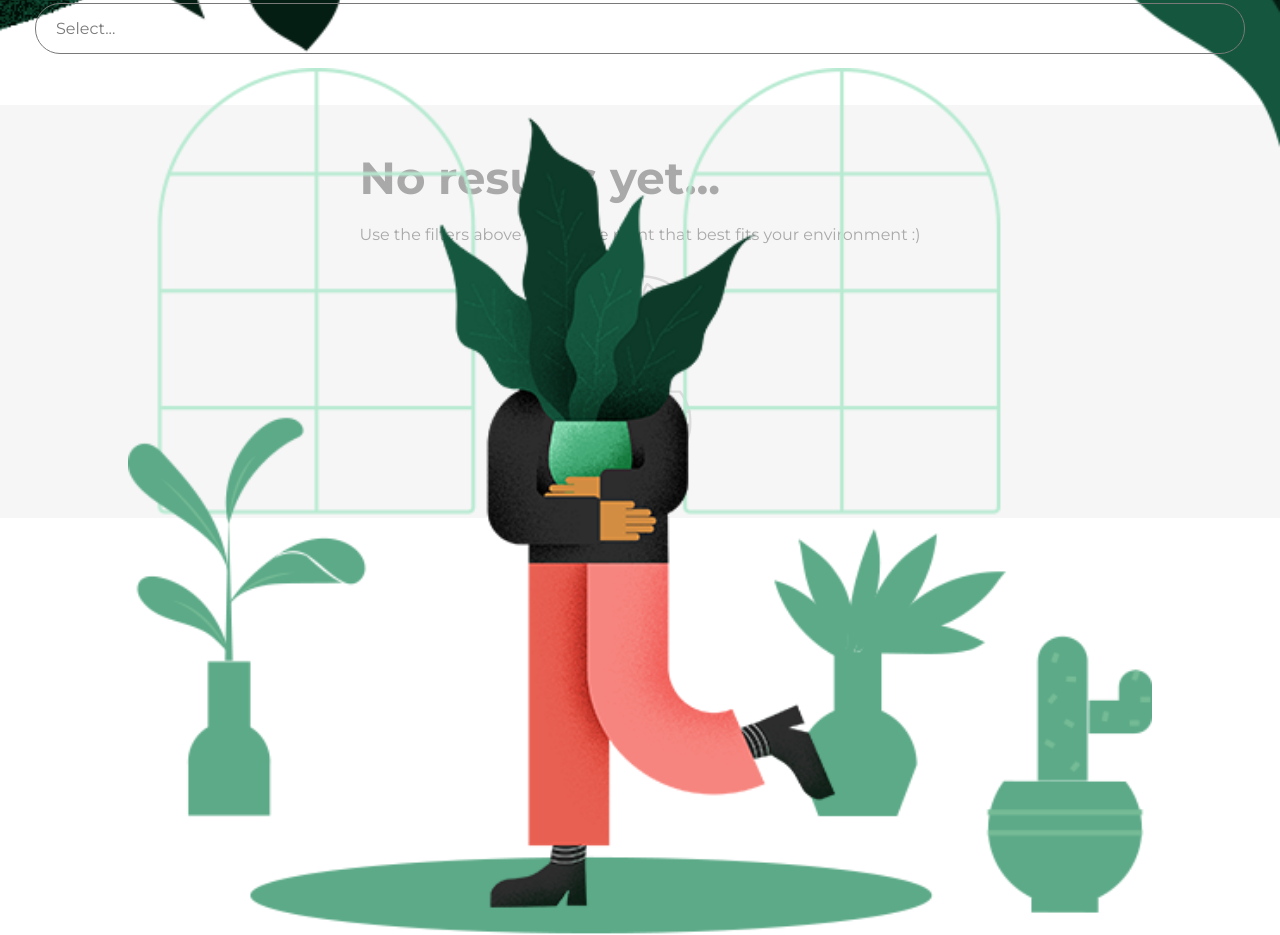
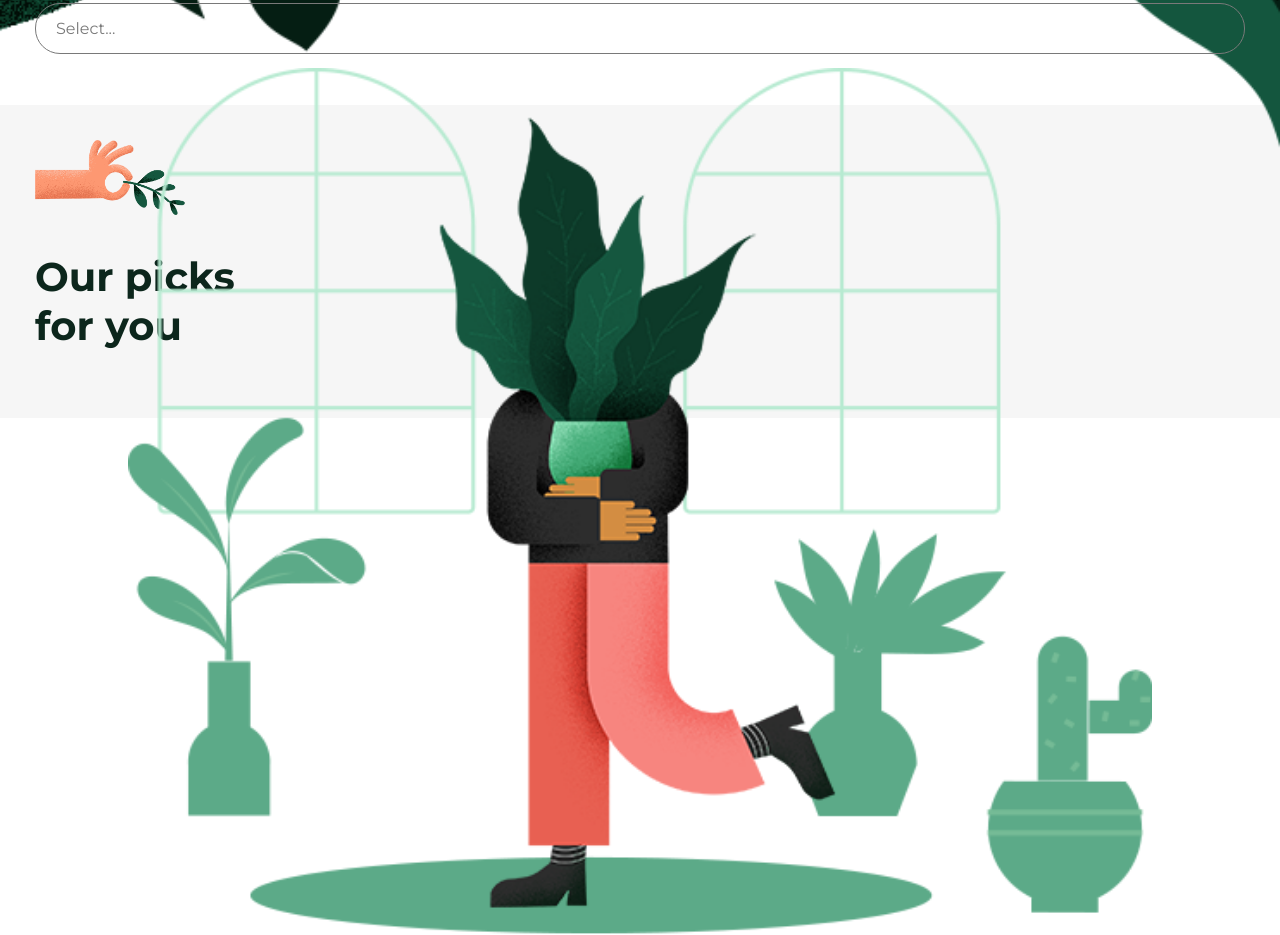
Before and after one commit to lararthur/frontend-test, a website built with Parcel: page index.html in a window 1280 px wide. Shown: the part 1498-2433 px from the top of the page. Built offline with nearby package versions, Linux system fonts and the light colour scheme.

Commit message:
styling a little of results

```diff
--- a/index.html
+++ b/index.html
@@ -40,7 +40,7 @@
 
     <section class="products">
       <div class="wrapper">
-        <div class="empty">
+        <div id="noResults" class="empty">
           <div>
             <h2 class="empty__title">No results yet...</h2>
             <p class="empty__instructions">Use the filters above to find the plant that best fits your environment :)</p>
@@ -51,6 +51,31 @@
           </div>
         </div>
 
+        <div id="results" class="results hidden">
+
+          <img class="results__art" src="images/illustrations/pick.png" alt="Illustration of a hand picking a leaf" />
+          <h2 class="results__title">Our picks for you</h2>
+
+          <div class="results__picks">
+
+            <!-- <div class="product">
+              <img src="https://storage.googleapis.com/front-br-challenges.appspot.com/green-thumb-v2/plants/ficus-lyrata.png" alt="" />
+
+              <p class="product__title">Ficus lyrata</p>
+              <div class="product__info">
+                <p class="product__price">$25</p>
+                <div class="product__tags">
+                  <img src="images/icons/pet.svg" alt="" />
+                  <img src="images/icons/no-sun.svg" alt="" />
+                  <img src="images/icons/1-drop.svg" alt="" />
+                </div>
+              </div>
+            </div> -->
+
+          </div>
+
+
+        </div>
 
       </div>
     </section>
--- a/js/controllers/Controller.js
+++ b/js/controllers/Controller.js
@@ -80,7 +80,6 @@ class Controller {
   }
 
   changeValue(name, value) {
-    console.log(name, value);
     this[name] = value;
 
     if((this.sun && this.sun !== '0') && (this.water && this.water !== '0') && (this.pets && this.pets !== '0')) {
--- a/js/models/Model.js
+++ b/js/models/Model.js
@@ -6,7 +6,10 @@ class Model {
     return new Promise((resolve, reject) => {
       fetch(`https://front-br-challenges.web.app/api/v2/green-thumb/?sun=${sun}&water=${water}&pets=${pets}`)
         .then(response => resolve(response.json()))
-        .catch(err => reject(err));
+        .catch(err => {
+          console.log('err', err);
+          reject(err)
+        });
     });
 
   }
--- a/js/views/ProductsView.js
+++ b/js/views/ProductsView.js
@@ -11,7 +11,18 @@ class ProductsView {
   }
 
   renderProducts() {
+    /* if(this.products.length === 0 || this.products.error) {
+      document.querySelector("#results").setAttribute("class", "hidden");
+      document.querySelector("#noResults").setAttribute("class", "empty");
+      return;
+    } */
+
+    document.querySelector("#noResults").setAttribute("class", "hidden");
+    document.querySelector("#results").setAttribute("class", "results");
+
     console.log(this.products);
+
+
   }
 
 }
--- a/styles/helpers.scss
+++ b/styles/helpers.scss
@@ -5,6 +5,7 @@ $salmon: #fd9872;
 $lightgreen: #75bc97;
 // ordinary colors
 $white: #fff;
+$black: #0C261C;
 $darkgrey: #797979;
 $lightgrey: #a9a9a9;
 $lightergrey: #f6f6f6;
--- a/styles/products.scss
+++ b/styles/products.scss
@@ -1,5 +1,17 @@
 .products {
   background: $lightergrey;
+}
+
+.results {
+  color: $darkgreen;
+  &__art {
+    width: 150px;
+  }
+  &__title {
+    font-size: 40px;
+    color: $black;
+    width: 250px;
+  }
 }
 
 .empty {
```
